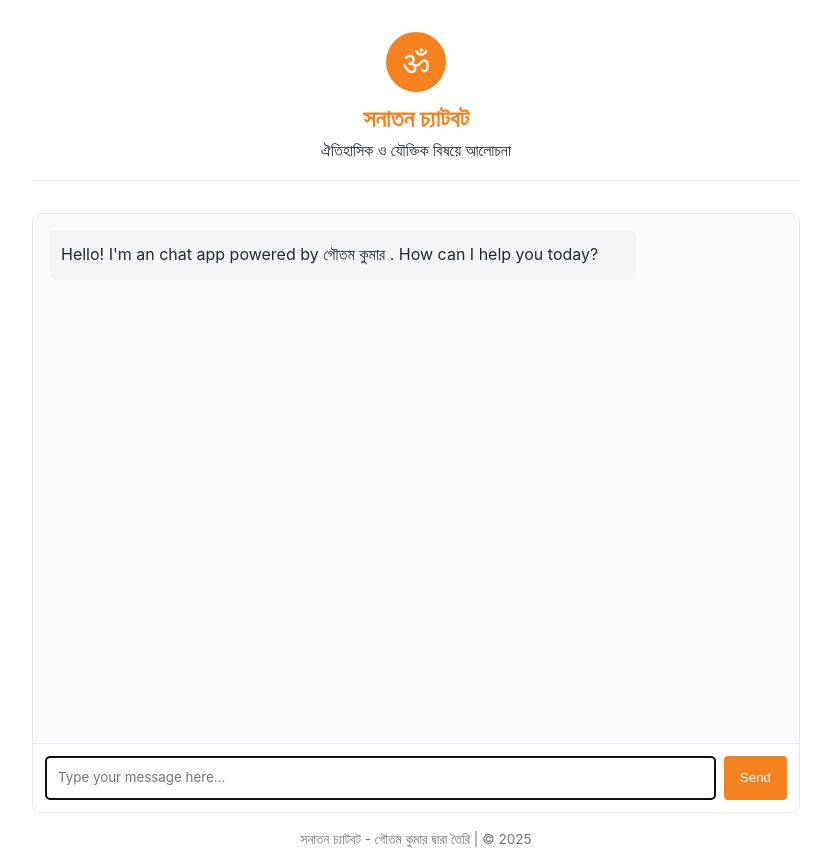
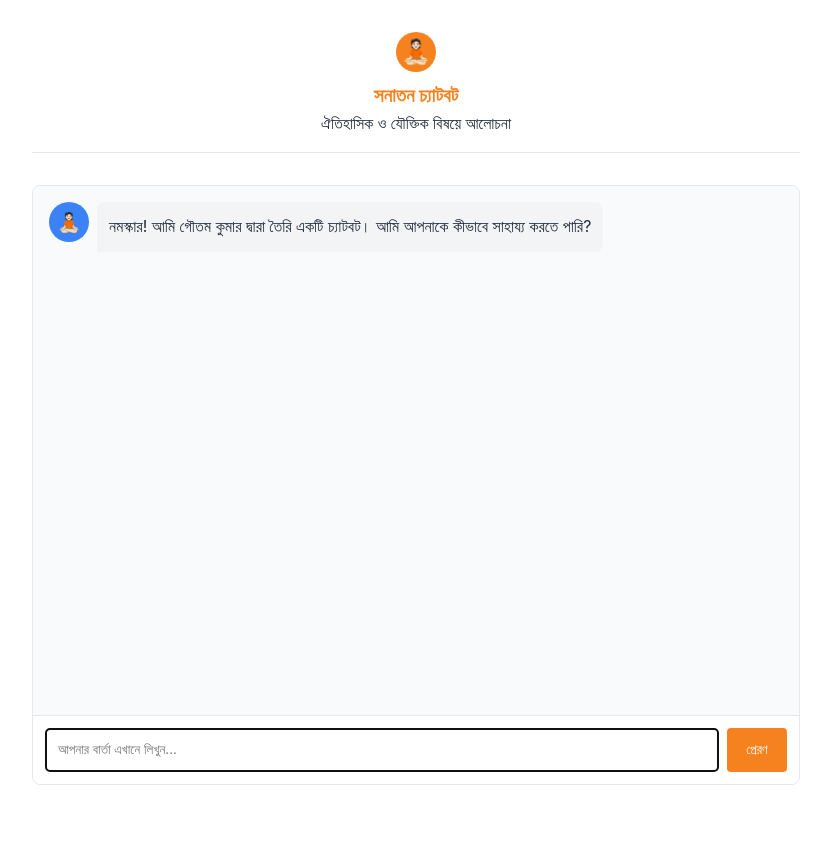
Before and after one commit to bdgautam24-rgb/llm-chat-app-template, a website: page public/index.html in a window 1280 px wide. Shown: the whole page, without its empty margins (224-1055 px from the left). After the commit the page ends 801 px from the top, so only its background shows below. Drawn offline with Linux system fonts and the light colour scheme.

Commit message:
Update index.html

```diff
--- a/public/index.html
+++ b/public/index.html
@@ -14,6 +14,7 @@
         --text-light: #6b7280;
         --user-msg-bg: #fff2e6;
         --assistant-msg-bg: #f3f4f6;
+        --avatar-size: 40px;
       }
 
       * {
@@ -30,44 +31,46 @@
         color: var(--text-color);
         max-width: 800px;
         margin: 0 auto;
-        padding: 1rem;
+        padding: 0; /* Remove body padding for full-screen mobile experience */
+        height: 100vh;
+        display: flex;
+        flex-direction: column;
       }
 
       header {
         text-align: center;
-        margin-bottom: 2rem;
-        padding: 1rem 0;
+        padding: 1rem;
         border-bottom: 1px solid var(--border-color);
         display: flex;
         flex-direction: column;
         align-items: center;
+        flex-shrink: 0;
       }
 
       .agent-icon {
-        width: 60px;
-        height: 60px;
+        width: 40px;
+        height: 40px;
         border-radius: 50%;
         background-color: var(--primary-color);
         color: white;
-        font-size: 2rem;
-        line-height: 60px;
+        font-size: 1.5rem;
+        line-height: 40px;
         margin-bottom: 0.5rem;
         /* Placeholder for a real icon/image */
       }
 
       h1 {
-        font-size: 1.5rem;
+        font-size: 1.2rem; /* Smaller font for mobile */
         color: var(--primary-color);
       }
 
       .chat-container {
         display: flex;
         flex-direction: column;
-        height: calc(100vh - 200px);
-        min-height: 400px;
-        border: 1px solid var(--border-color);
-        border-radius: 8px;
+        flex-grow: 1; /* Take up remaining space */
         overflow: hidden;
+        border: none; /* Remove border for full-screen mobile experience */
+        border-radius: 0;
       }
 
       .chat-messages {
@@ -77,22 +80,63 @@
         background-color: var(--light-bg);
       }
 
+      /* Message Wrapper for Avatar and Message Bubble */
+      .message-wrapper {
+        display: flex;
+        margin-bottom: 1rem;
+        align-items: flex-start;
+      }
+
+      .user-message-wrapper {
+        justify-content: flex-end;
+      }
+
+      .assistant-message-wrapper {
+        justify-content: flex-start;
+      }
+
+      .avatar {
+        width: var(--avatar-size);
+        height: var(--avatar-size);
+        border-radius: 50%;
+        background-color: var(--text-light);
+        color: white;
+        font-size: 1.2rem;
+        line-height: var(--avatar-size);
+        text-align: center;
+        flex-shrink: 0;
+      }
+
+      .user-avatar {
+        order: 2;
+        margin-left: 0.5rem;
+        background-color: var(--primary-color);
+      }
+
+      .assistant-avatar {
+        order: 1;
+        margin-right: 0.5rem;
+        background-color: #3b82f6; /* A different color for the assistant */
+      }
+
       .message {
-        margin-bottom: 1rem;
         padding: 0.75rem;
         border-radius: 8px;
-        max-width: 80%;
+        max-width: 75%; /* Slightly smaller max-width for mobile */
+        word-wrap: break-word;
+        min-width: 100px; /* Prevent tiny bubbles */
       }
 
       .user-message {
         background-color: var(--user-msg-bg);
-        align-self: flex-end;
-        margin-left: auto;
+        order: 1;
+        border-bottom-right-radius: 0;
       }
 
       .assistant-message {
         background-color: var(--assistant-msg-bg);
-        align-self: flex-start;
+        order: 2;
+        border-bottom-left-radius: 0;
       }
 
       .message-input {
@@ -100,6 +144,7 @@
         padding: 0.75rem;
         border-top: 1px solid var(--border-color);
         background-color: white;
+        flex-shrink: 0;
       }
 
       #user-input {
@@ -110,6 +155,7 @@
         font-family: inherit;
         resize: none;
         min-height: 44px;
+        max-height: 150px; /* Limit textarea growth */
       }
 
       #send-button {
@@ -121,9 +167,10 @@
         border-radius: 4px;
         cursor: pointer;
         transition: background-color 0.2s;
+        min-width: 60px;
       }
 
-      #send-button:hover {
+      #send-button:hover:not(:disabled) {
         background-color: var(--primary-hover);
       }
 
@@ -132,60 +179,132 @@
         cursor: not-allowed;
       }
 
+      .typing-indicator-wrapper {
+        display: none;
+        padding: 0.75rem 1rem;
+        margin-bottom: 1rem;
+        align-items: center;
+      }
+
+      .typing-indicator-wrapper.visible {
+        display: flex;
+        animation: fadeIn 0.3s ease-in;
+      }
+
       .typing-indicator {
-        display: none;
-        margin-bottom: 1rem;
         font-style: italic;
         color: var(--text-light);
+        margin-left: 0.5rem;
+        line-height: var(--avatar-size);
       }
 
-      .typing-indicator.visible {
-        display: block;
+      /* Typing animation dots */
+      .typing-indicator::after {
+        content: "...";
+        animation: typingDots 1.5s steps(4, end) infinite;
+      }
+
+      @keyframes typingDots {
+        0%,
+        20% {
+          content: "...";
+        }
+        40% {
+          content: "...";
+        }
+        60% {
+          content: "...";
+        }
+        80%,
+        100% {
+          content: "...";
+        }
+      }
+
+      @keyframes fadeIn {
+        from {
+          opacity: 0;
+        }
+        to {
+          opacity: 1;
+        }
       }
 
       footer {
-        margin-top: 1rem;
-        text-align: center;
-        font-size: 0.85rem;
-        color: var(--text-light);
+        display: none; /* Hide footer on mobile for better screen usage */
+      }
+
+      /* Responsive adjustments for message max-width */
+      @media (max-width: 480px) {
+        .message {
+          max-width: 85%;
+        }
+        #user-input {
+          font-size: 16px; /* Prevent zoom on iOS */
+        }
+      }
+
+      /* Media Query for Desktop/Larger Screens */
+      @media (min-width: 600px) {
+        body {
+          padding: 1rem;
+          height: auto;
+        }
+        .chat-container {
+          border: 1px solid var(--border-color);
+          border-radius: 8px;
+          height: calc(100vh - 200px);
+          min-height: 400px;
+        }
+        header {
+          margin-bottom: 2rem;
+          padding: 1rem 0;
+        }
+        footer {
+          display: block;
+          margin-top: 1rem;
+        }
+        .message {
+          max-width: 70%;
+        }
       }
     </style>
   </head>
   <body>
     <header>
-      <div class="agent-icon">ॐ</div>
+      <div class="agent-icon">🧘🏻</div>
       <h1>সনাতন চ্যাটবট</h1>
       <p>ঐতিহাসিক ও যৌক্তিক বিষয়ে আলোচনা</p>
     </header>
 
     <div class="chat-container">
       <div id="chat-messages" class="chat-messages">
-        <div class="message assistant-message">
-          <p>
-            Hello! I'm an chat app powered by গৌতম কুমার . How can
-            I help you today?
-          </p>
+        <!-- Initial Assistant Message -->
+        <div class="message-wrapper assistant-message-wrapper">
+          <div class="avatar assistant-avatar">🧘🏻</div>
+          <div class="message assistant-message">
+            <p>
+              নমস্কার! আমি গৌতম কুমার দ্বারা তৈরি একটি চ্যাটবট। আমি আপনাকে কীভাবে সাহায্য করতে পারি?
+            </p>
+          </div>
         </div>
       </div>
 
-      <div class="typing-indicator" id="typing-indicator">
-        চিন্তা করছি🧘🏻...
+      <div class="typing-indicator-wrapper" id="typing-indicator-wrapper">
+        <div class="avatar assistant-avatar">🧘🏻</div>
+        <div class="typing-indicator">চিন্তা করছি</div>
       </div>
 
       <div class="message-input">
         <textarea
           id="user-input"
-          placeholder="Type your message here..."
+          placeholder="আপনার বার্তা এখানে লিখুন..."
           rows="1"
           autofocus
         ></textarea>
-        <button id="send-button">Send</button>
+        <button id="send-button">প্রেরণ</button>
       </div>
     </div>
-
-    <footer>
-      <p>সনাতন চ্যাটবট - গৌতম কুমার দ্বারা তৈরি | &copy; 2025</p>
-    </footer>
 
     <!-- Chat app script -->
     <script src="chat.js"></script>
```
